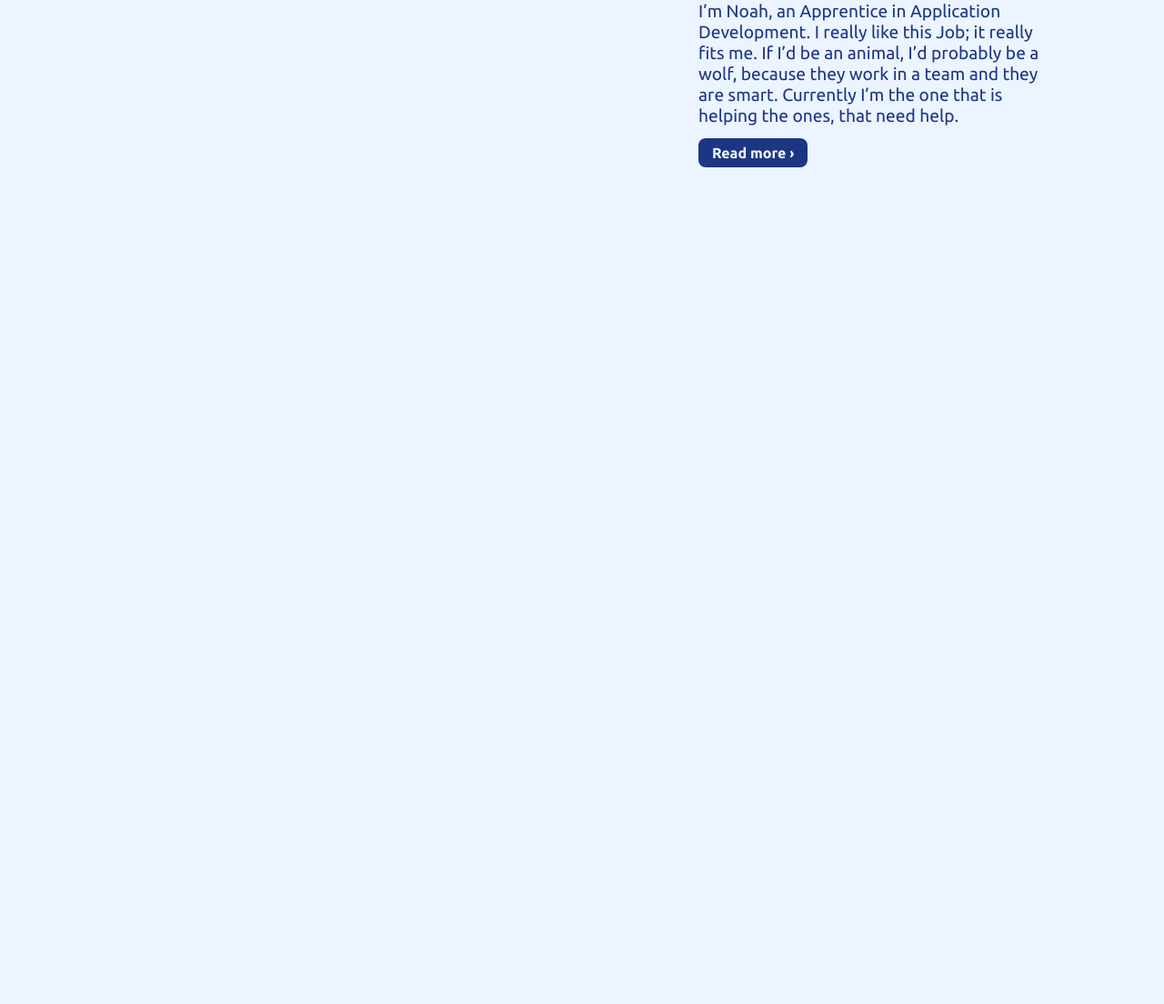
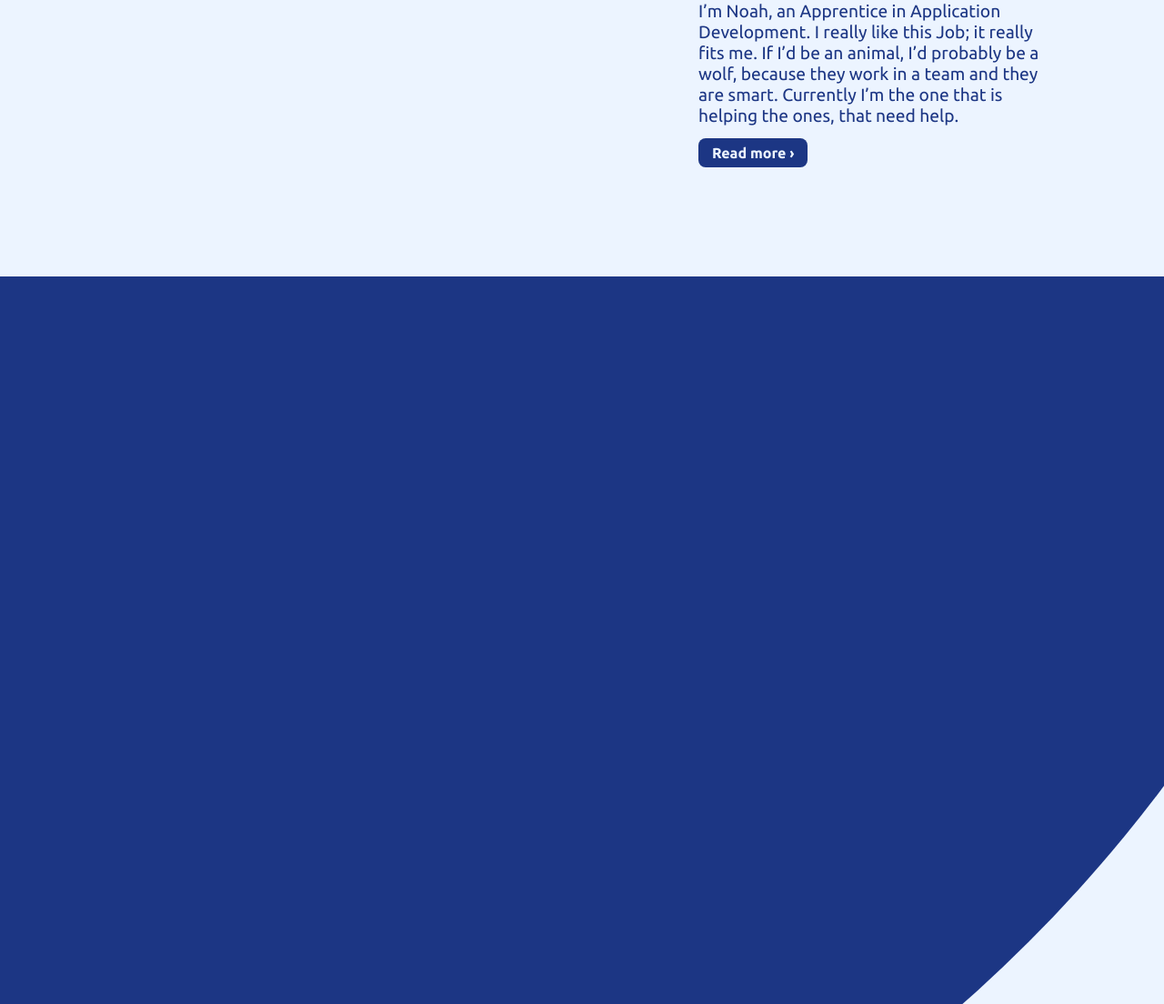
Before and after one commit to Nevah5/geeler, a PHP site: page / in a window 1280 px wide. Shown: the part 827-1931 px from the top of the page at 91% size. Before the commit the page ends 1011 px from the top, so only its background shows below. Run offline with PHP 8.4, Linux system fonts and the light colour scheme.

Commit message:
added another circle after about section

```diff
--- a/index.html
+++ b/index.html
@@ -40,6 +40,7 @@
       <a class="link-button-blue" href="/about/">Read more &rsaquo;</a>
     </div>
   </div>
+  <div class="section-circle-left"></div>
   <!-- <div class="wrapper-center">
     <div class="section-grid">
       <div>
--- a/style.css
+++ b/style.css
@@ -50,7 +50,6 @@ html {
   background-attachment: fixed;
   -webkit-clip-path: circle(200vh at 50% -125vh);
           clip-path: circle(200vh at 50% -125vh);
-  background-image: url("jon.jpeg");
   background-image: radial-gradient(var(--palette1) 0.5px, transparent 0.5px), radial-gradient(var(--palette1) 0.5px, var(--palette3) 0.5px);
   background-size: 20px 20px;
   background-position: 0 0, 10px 10px;
@@ -118,6 +117,16 @@ html {
 .section-circle-after .wrapper-right div:nth-child(5)::after {
   -webkit-animation-delay: 1s;
           animation-delay: 1s;
+}
+
+.section-circle-left {
+  width: 100%;
+  height: 100vh;
+  -webkit-clip-path: circle(200vh at 0 -50%);
+          clip-path: circle(200vh at 0 -50%);
+  background-image: radial-gradient(var(--palette1) 0.5px, transparent 0.5px), radial-gradient(var(--palette1) 0.5px, var(--palette3) 0.5px);
+  background-size: 20px 20px;
+  background-position: 0 0, 10px 10px;
 }
 
 .section-grid {
--- a/style.scss
+++ b/style.scss
@@ -46,7 +46,6 @@ html {
   background-attachment: fixed;
   clip-path: circle(200vh at 50% -125vh);
   // clip-path: circle(1400px at 0 -60vw);background-color: #e5e5f7;
-  background-image: url("jon.jpeg");
   background-image:  radial-gradient(var(--palette1) 0.5px, transparent 0.5px), radial-gradient(var(--palette1) 0.5px, var(--palette3) 0.5px);
   background-size: 20px 20px;
   background-position: 0 0, 10px 10px;
@@ -89,6 +88,15 @@ html {
       }
     }
   }
+}
+.section-circle-left{
+  width: 100%;
+  height: 100vh;
+  clip-path: circle(200vh at 0 -50%);
+  // clip-path: circle(1400px at 0 -60vw);background-color: #e5e5f7;
+  background-image:  radial-gradient(var(--palette1) 0.5px, transparent 0.5px), radial-gradient(var(--palette1) 0.5px, var(--palette3) 0.5px);
+  background-size: 20px 20px;
+  background-position: 0 0, 10px 10px;
 }
 .section-grid{
   display: grid;
```
Also changed, not shown: 1 other file.
